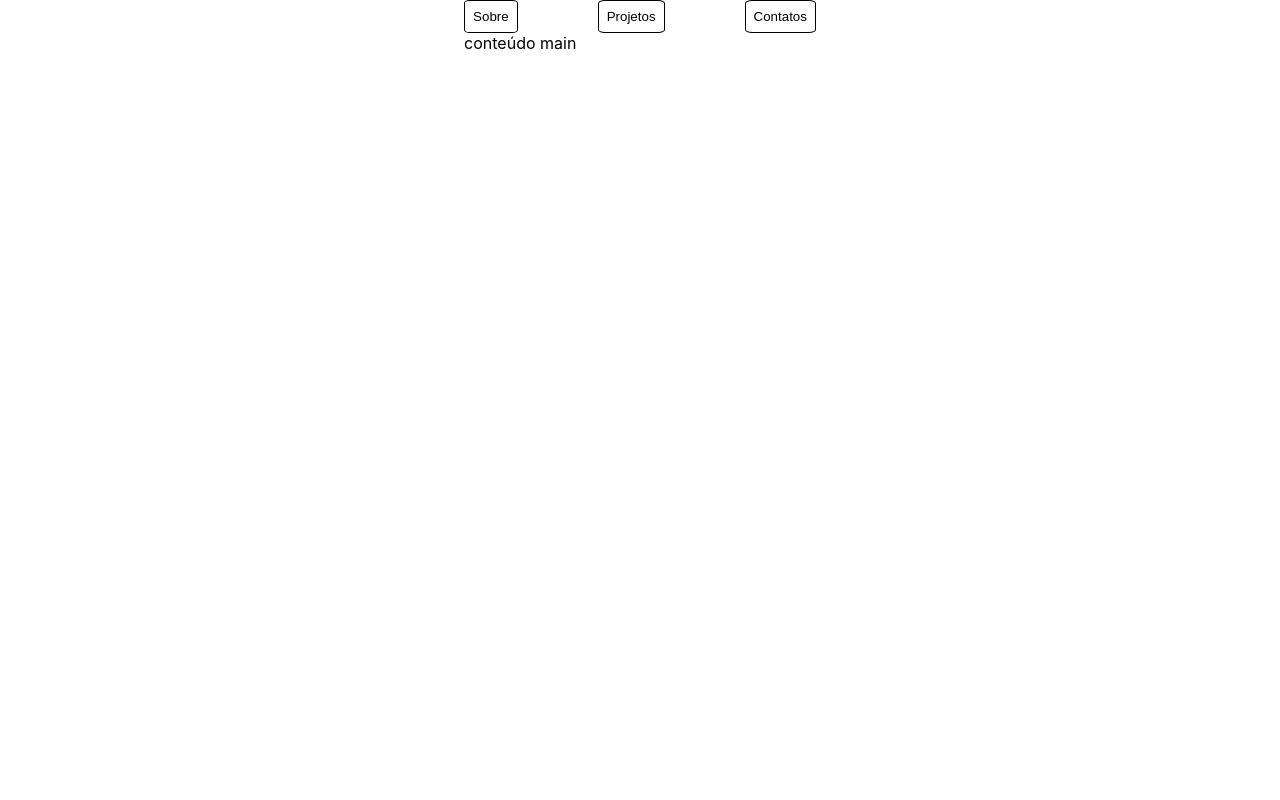
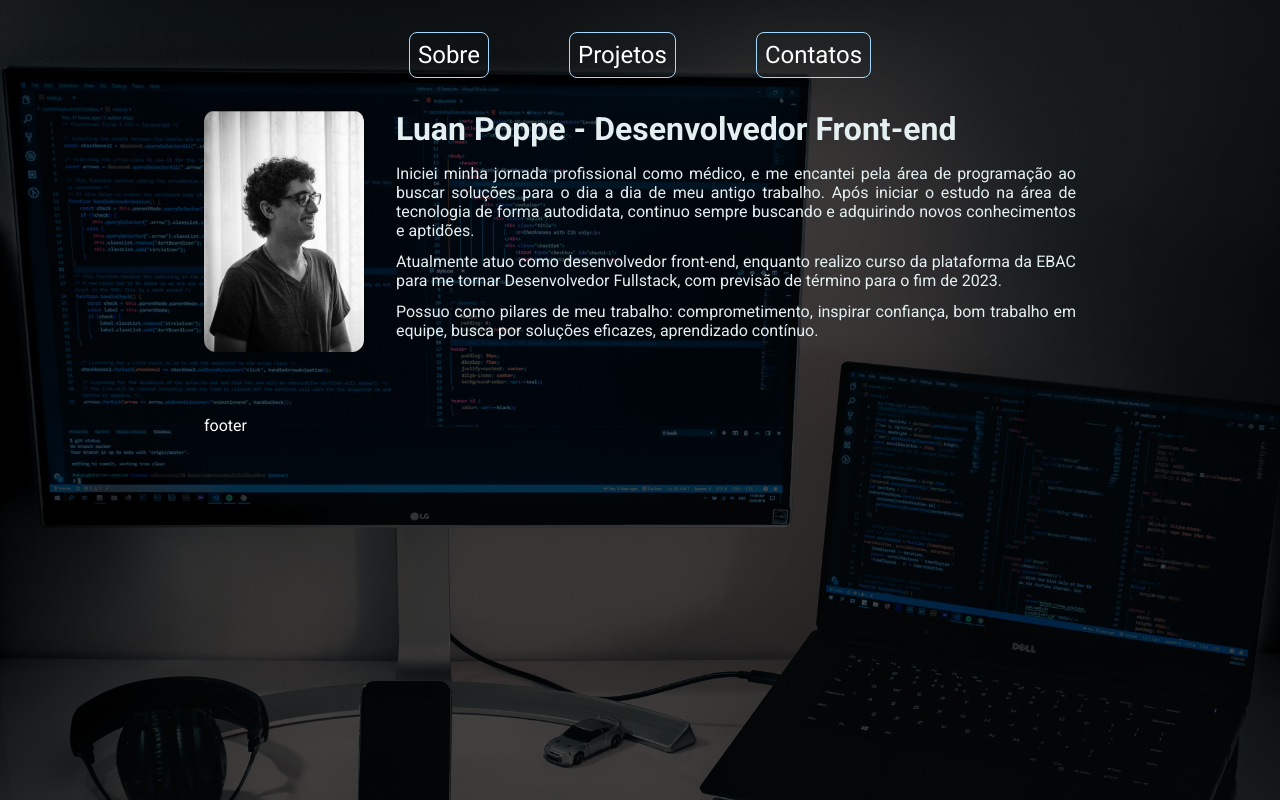
Before and after one commit to luanpoppe/portfolio_luanpoppe, a React (Create React App) app: page / in a window 1280 px wide. Built offline with nearby package versions, Linux system fonts and the light colour scheme.

Commit message:
criando estrutura do site

```diff
--- a/public/index.html
+++ b/public/index.html
@@ -24,7 +24,10 @@
       work correctly both with client-side routing and a non-root public URL.
       Learn how to configure a non-root public URL by running `npm run build`.
     -->
-    <title>React App</title>
+		<link rel="preconnect" href="https://fonts.googleapis.com">
+		<link rel="preconnect" href="https://fonts.gstatic.com" crossorigin>
+		<link href="https://fonts.googleapis.com/css2?family=Roboto:wght@400;700&display=swap" rel="stylesheet">
+    <title>Portfólio Luan Poppe</title>
   </head>
   <body>
     <noscript>You need to enable JavaScript to run this app.</noscript>
--- a/src/App.css
+++ b/src/App.css
@@ -1,10 +1,37 @@
+* {
+	margin: 0;
+	padding: 0;
+	box-sizing: border-box;
+	color: white;
+	font-family: 'Roboto', sans-serif;
+}
+
 .container {
 	display: flex;
 	justify-content: center;
 	/* max-width: 960px; */
 	width: 100%;
+	height: 100vh;
+
+	background-image: url(./images/imagem_de_fundo.jpg);
+	background-repeat: no-repeat;
+	background-size: cover;
+
+	position: relative;
+}
+
+.container::before {
+	content: "";
+	width: 100%;
+	height: 100%;
+	background-color: rgba(0, 0, 0, 0.7);
+	position: absolute;
+	top: 0;
+	left: 0;
 }
 
 .subContainer {
 	display: block;
+	max-width: 1080px;
+	z-index: 1;
 }
--- a/src/App.jsx
+++ b/src/App.jsx
@@ -1,12 +1,14 @@
 import "./App.css";
 import Header from "./components/Header";
+import Main from "./components/Main";
 
 function App() {
 	return (
 		<div className="container">
 			<div className="subContainer">
 				<Header />
-				<main>conteúdo main</main>
+				<Main />
+				<footer>footer</footer>
 			</div>
 		</div>
 	);
--- a/src/components/Header/styles.js
+++ b/src/components/Header/styles.js
@@ -3,13 +3,17 @@ import styled from "styled-components"
 export const HeaderStyle = styled.header`
 	width: 100%;
 	display: flex;
+	justify-content: center;
 	gap: 80px;
+	margin-top: 32px;
+	margin-bottom: 32px;
 `
 export const ButtonHeader = styled.button`
-	border: 1px black solid;
+	border: 1px #A5D8FF solid;
 	/* border: none; */
-	border-radius: 10%;
+	border-radius: 8px;
 	background-color: transparent;
 	cursor: pointer;
 	padding: 8px;
+	font-size: 24px;
 `
--- /dev/null
+++ b/src/components/Main/index.jsx
@@ -0,0 +1,36 @@
+import * as S from "./styles";
+
+import fotoPerfil from "../../images/foto_perfil.jpg";
+
+const Main = () => {
+	return (
+		<S.MainStyled>
+			<>
+				<S.ProfileImageStyled src={fotoPerfil} />
+				<S.SubContainerStyled>
+					<S.TitleStyled>Luan Poppe - Desenvolvedor Front-end</S.TitleStyled>
+					<S.PStyled>
+						Iniciei minha jornada profissional como médico, e me encantei pela
+						área de programação ao buscar soluções para o dia a dia de meu
+						antigo trabalho. Após iniciar o estudo na área de tecnologia de
+						forma autodidata, continuo sempre buscando e adquirindo novos
+						conhecimentos e aptidões.
+					</S.PStyled>
+					<S.PStyled></S.PStyled>
+					<S.PStyled>
+						Atualmente atuo como desenvolvedor front-end, enquanto realizo curso
+						da plataforma da EBAC para me tornar Desenvolvedor Fullstack, com
+						previsão de término para o fim de 2023.
+					</S.PStyled>
+					<S.PStyled>
+						Possuo como pilares de meu trabalho: comprometimento, inspirar
+						confiança, bom trabalho em equipe, busca por soluções eficazes,
+						aprendizado contínuo.
+					</S.PStyled>
+				</S.SubContainerStyled>
+			</>
+		</S.MainStyled>
+	);
+};
+
+export default Main;
--- /dev/null
+++ b/src/components/Main/styles.js
@@ -0,0 +1,28 @@
+import styled from "styled-components"
+
+export const MainStyled = styled.main`
+	display: flex;
+	gap: 32px;
+	margin-bottom: 64px;
+`
+
+export const ProfileImageStyled = styled.img`
+	max-width: 160px;
+	border-radius: 12px;
+`
+
+export const SubContainerStyled = styled.div`
+	display: block;
+	max-width: 680px;
+`
+
+export const TitleStyled = styled.h1`
+	margin-bottom: 16px;
+	color: #E4EFF1;
+`
+
+export const PStyled = styled.p`
+	margin-bottom: 12px;
+	text-align: justify;
+	color: #E4EFF1;
+`
```
Also changed, not shown: src/images/foto_perfil.jpg (added), src/images/imagem_de_fundo.jpg (added).
